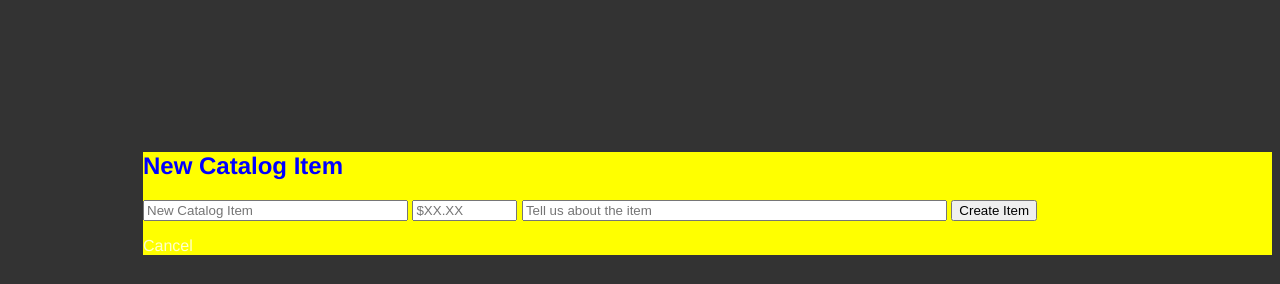
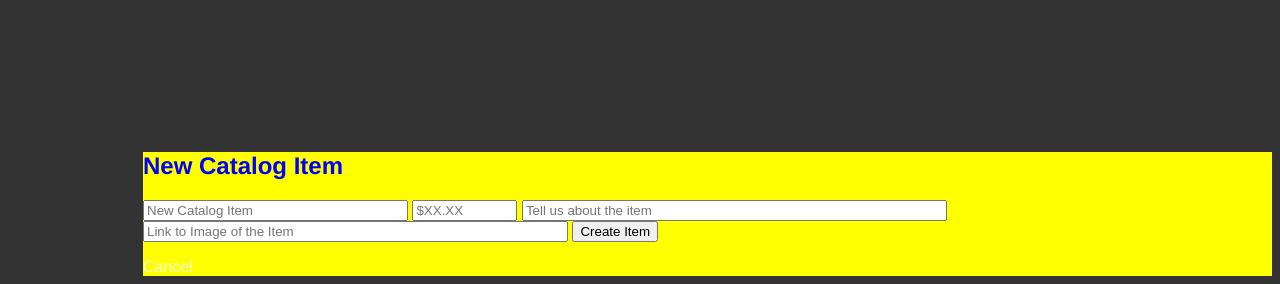
Before and after one commit to jlamoreaux/FSWD-Catalog, a Flask app: page /tennis/new in a window 1280 px wide. Shown: the part 563-847 px from the top of the page. Before the commit the page ends 818 px from the top, so only its background shows below. Run offline with Flask 2, Linux system fonts and the light colour scheme.

Commit message:
add image url for create and edit items

```diff
--- a/templates/editCatalogItem.html
+++ b/templates/editCatalogItem.html
@@ -20,6 +20,7 @@
           <input type='text' size='30' name='name' label='Name of Item:' value='{{item.name}}'>
           <input type='text' size='10' name='price' label='Price:' value='{{item.price}}'>
           <input type='text' size='50' name='description' label='Description:' value='{{item.description}}'>
+          <input type='text' size='50' name='img_url' label='Image URL' value='{{item.picture}}'>
           <input type='submit' value='Edit Item'>
           <a href='{{ url_for("catalog", category_name=category_name) }}'>Cancel</a>
         </form>
--- a/templates/newCatalogItem.html
+++ b/templates/newCatalogItem.html
@@ -18,6 +18,7 @@
         <input type='text' size='30' name='name' label='Name of Item:' placeholder='New Catalog Item'>
         <input type='text' size='10' name='price' label='Price:' placeholder='$XX.XX'>
         <input type='text' size='50' name='description' label='Description:' placeholder='Tell us about the item'>
+        <input type='text' size='50' name='img_url' label='Image URL' placeholder='Link to Image of the Item'>
         <input type='submit' value='Create Item'>
       </form>
 
```
